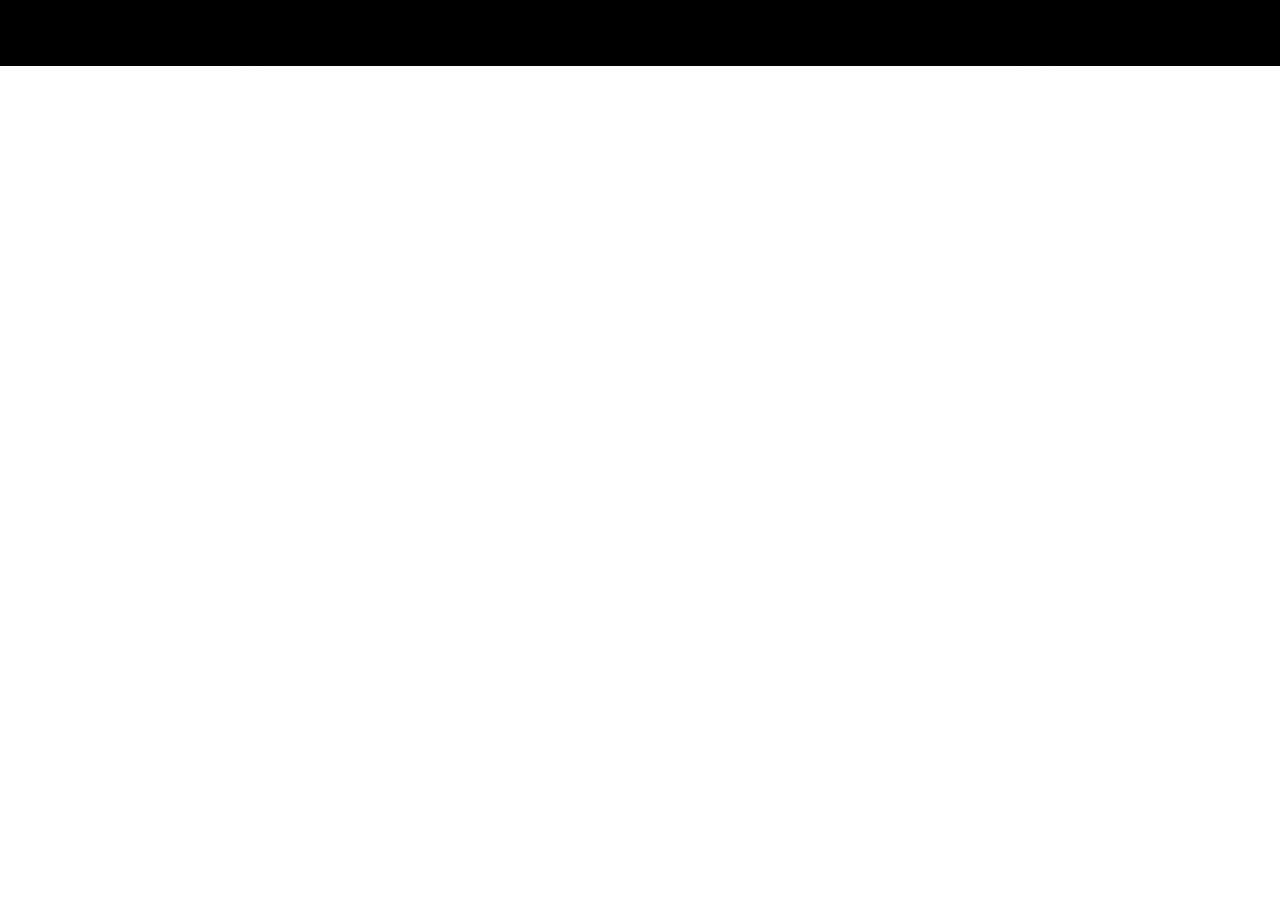
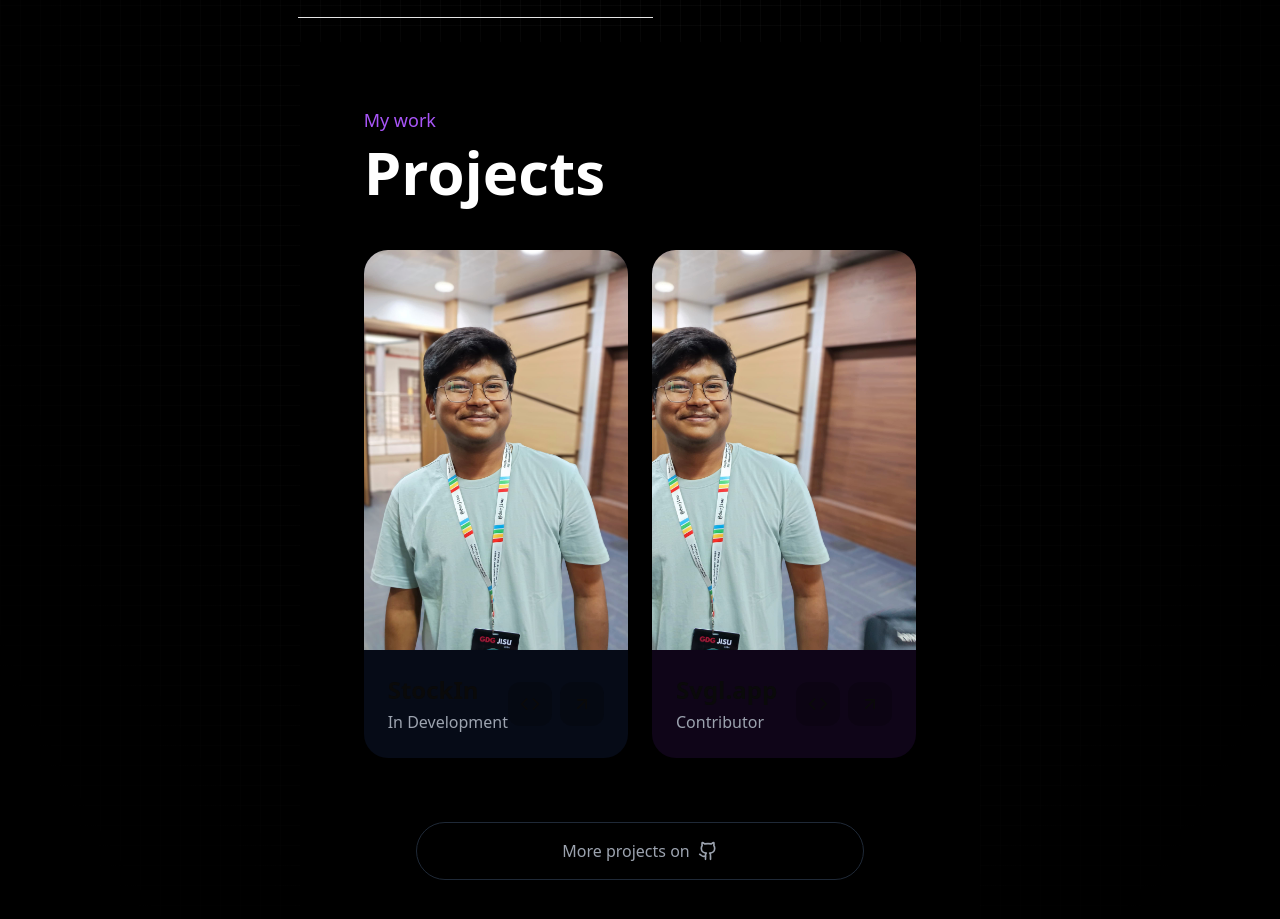
Before and after one commit to DevyManish/personal-portfolio, a Next.js app: page / in a window 1280 px wide. Shown: the part 1035-1954 px from the top of the page. Before the commit the page ends 1101 px from the top, so only its background shows below. Built offline with nearby package versions, Linux system fonts and the light colour scheme.

Commit message:
feat:add project section

```diff
--- a/src/app/page.js
+++ b/src/app/page.js
@@ -2,6 +2,7 @@ import Header from "@/components/Header";
 import HomeSection from "@/components/HomeSection";
 import Marquee from "@/components/Marquee";
 import MobHeader from "@/components/MobHeader";
+import Projects from "@/components/Projects";
 import Skills from "@/components/Skills";
 import { items } from "@/lib/data";
 import Image from "next/image";
@@ -29,6 +30,7 @@ export default function Home() {
             <HomeSection />
             <Marquee />
             <Skills />
+            <Projects />
           </div>
         </div>
       </div>
--- a/src/components/HomeSection.jsx
+++ b/src/components/HomeSection.jsx
@@ -50,7 +50,7 @@ const HomeSection = () => {
                 </div>
 
             </div>
-            <div className="flex gap-4 mt-12 md:mt-6">
+            <div className="flex gap-4 mt-12 md:mt-6 md:pt-6">
                 <a
                     href="https://github.com/devymanish"
                     target="_blank"
--- /dev/null
+++ b/src/components/Projects.jsx
@@ -0,0 +1,85 @@
+import Image from "next/image"
+import { Code, ArrowUpRight, Github } from "lucide-react"
+import { Card, CardContent, CardFooter } from "@/components/ui/card"
+import Link from "next/link"
+
+export default function Projects() {
+    return (
+        <div className="min-h-screen bg-black text-white p-4 md:p-8 lg:p-16">
+            <div className="max-w-7xl mx-auto">
+                <h2 className="text-purple-500 mb-2 text-lg">My work</h2>
+                <h1 className="text-4xl md:text-5xl lg:text-6xl font-bold mb-12">
+                    Projects
+                </h1>
+
+                <div className="grid md:grid-cols-2 gap-6">
+                    {/* StockIn Project Card */}
+                    <Card className="bg-[#4169E1]/10 border-0 rounded-3xl overflow-hidden">
+                        <CardContent className="p-0">
+                            <div className="relative h-[300px] md:h-[400px]">
+                                <Image
+                                    src="/profile.jpg"
+                                    alt="StockIn Dashboard"
+                                    fill
+                                    className="object-cover"
+                                    sizes="(max-width: 768px) 100vw, 50vw"
+                                />
+                            </div>
+                        </CardContent>
+                        <CardFooter className="flex justify-between items-center p-6">
+                            <div>
+                                <h3 className="text-2xl font-bold mb-1">StockIn</h3>
+                                <p className="text-gray-400">In Development</p>
+                            </div>
+                            <div className="flex gap-2">
+                                <button className="p-3 bg-black/20 rounded-xl hover:bg-black/30 transition-colors">
+                                    <Code className="w-5 h-5" />
+                                </button>
+                                <button className="p-3 bg-black/20 rounded-xl hover:bg-black/30 transition-colors">
+                                    <ArrowUpRight className="w-5 h-5" />
+                                </button>
+                            </div>
+                        </CardFooter>
+                    </Card>
+
+                    {/* Svgl.app Project Card */}
+                    <Card className="bg-[#9333EA]/10 border-0 rounded-3xl overflow-hidden">
+                        <CardContent className="p-0">
+                            <div className="relative h-[300px] md:h-[400px]">
+                                <Image
+                                    src="/profile.jpg"
+                                    alt="Svgl.app Interface"
+                                    fill
+                                    className="object-cover object-right"
+                                    sizes="(max-width: 768px) 100vw, 50vw"
+                                />
+                            </div>
+                        </CardContent>
+                        <CardFooter className="flex justify-between items-center p-6">
+                            <div>
+                                <h3 className="text-2xl font-bold mb-1">Svgl.app</h3>
+                                <p className="text-gray-400">Contributor</p>
+                            </div>
+                            <div className="flex gap-2">
+                                <button className="p-3 bg-black/20 rounded-xl hover:bg-black/30 transition-colors">
+                                    <Code className="w-5 h-5" />
+                                </button>
+                                <button className="p-3 bg-black/20 rounded-xl hover:bg-black/30 transition-colors">
+                                    <ArrowUpRight className="w-5 h-5" />
+                                </button>
+                            </div>
+                        </CardFooter>
+                    </Card>
+                </div>
+
+                <Link
+                    href="#"
+                    className="mt-16 flex items-center justify-center gap-2 text-gray-400 hover:text-white transition-colors py-4 px-8 rounded-full border border-gray-800 hover:border-gray-600 max-w-md mx-auto"
+                >
+                    <span>More projects on</span>
+                    <Github className="w-5 h-5" />
+                </Link>
+            </div>
+        </div>
+    )
+}
--- /dev/null
+++ b/src/components/ui/card.jsx
@@ -0,0 +1,50 @@
+import * as React from "react"
+
+import { cn } from "@/lib/utils"
+
+const Card = React.forwardRef(({ className, ...props }, ref) => (
+  <div
+    ref={ref}
+    className={cn("rounded-xl border bg-card text-card-foreground shadow", className)}
+    {...props} />
+))
+Card.displayName = "Card"
+
+const CardHeader = React.forwardRef(({ className, ...props }, ref) => (
+  <div
+    ref={ref}
+    className={cn("flex flex-col space-y-1.5 p-6", className)}
+    {...props} />
+))
+CardHeader.displayName = "CardHeader"
+
+const CardTitle = React.forwardRef(({ className, ...props }, ref) => (
+  <div
+    ref={ref}
+    className={cn("font-semibold leading-none tracking-tight", className)}
+    {...props} />
+))
+CardTitle.displayName = "CardTitle"
+
+const CardDescription = React.forwardRef(({ className, ...props }, ref) => (
+  <div
+    ref={ref}
+    className={cn("text-sm text-muted-foreground", className)}
+    {...props} />
+))
+CardDescription.displayName = "CardDescription"
+
+const CardContent = React.forwardRef(({ className, ...props }, ref) => (
+  <div ref={ref} className={cn("p-6 pt-0", className)} {...props} />
+))
+CardContent.displayName = "CardContent"
+
+const CardFooter = React.forwardRef(({ className, ...props }, ref) => (
+  <div
+    ref={ref}
+    className={cn("flex items-center p-6 pt-0", className)}
+    {...props} />
+))
+CardFooter.displayName = "CardFooter"
+
+export { Card, CardHeader, CardFooter, CardTitle, CardDescription, CardContent }
```
